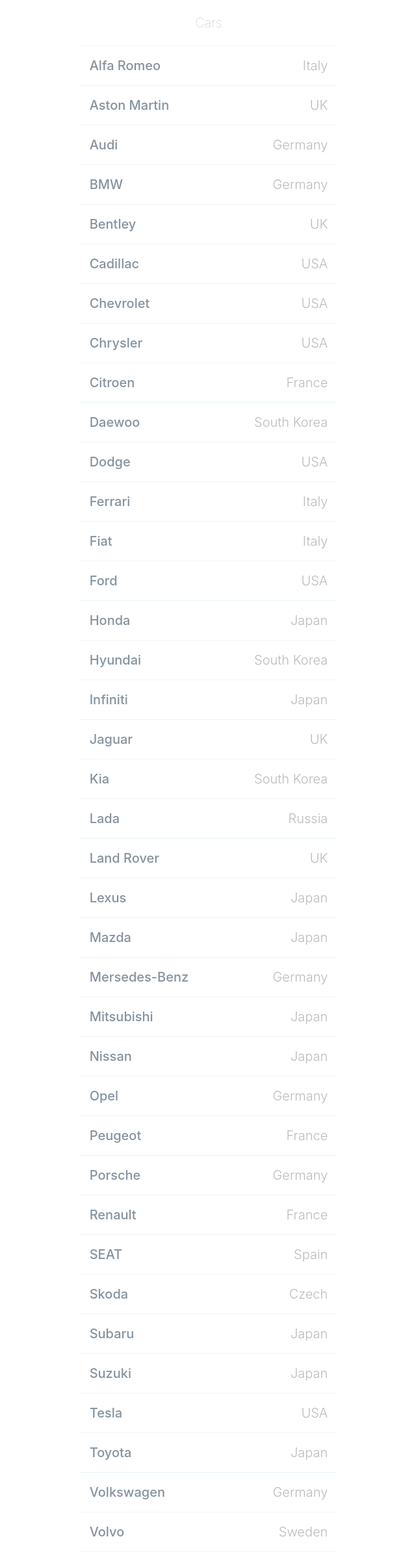
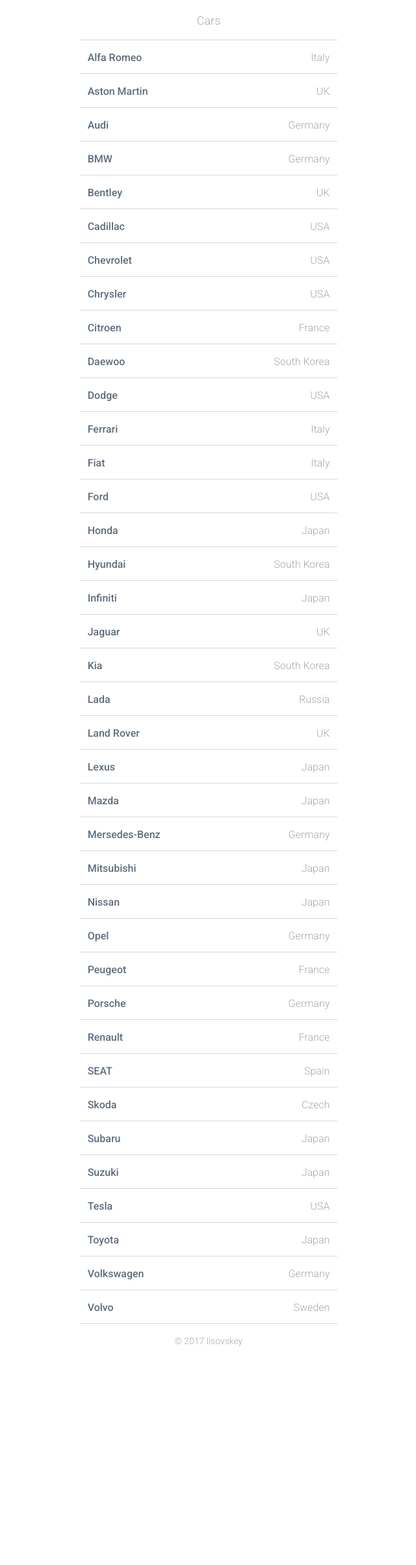
Before and after one commit to lisovskey/vehiclach, a Django app: page / in a window 1280 px wide. Shown: the whole page at 65% size, without its empty margins (319-959 px from the left). After the commit the page ends 2072 px from the top, so only its background shows below. Run offline with Django 3.2, Linux system fonts and the light colour scheme; data comes from the database, SQL or seed files in the repository; both versions use the stored data as it was after the commit; some libraries are stand-ins or nearby versions.

Commit message:
new autos, copyright, google search

```diff
--- a/engine/admin.py
+++ b/engine/admin.py
@@ -1,3 +1,7 @@
+'''
+Admin control
+'''
+
 from django.contrib import admin
 from .models import Mark, Model, Evo
 
--- a/engine/models.py
+++ b/engine/models.py
@@ -8,8 +8,8 @@ class Mark(models.Model):
     '''
     Mark of an auto
     '''
-    name = models.CharField("mark", unique=True, max_length=12)
-    country = models.CharField("country", max_length=12)
+    name = models.CharField("mark", unique=True, max_length=14)
+    country = models.CharField("country", max_length=14)
 
     def __str__(self):
         return self.name
@@ -22,7 +22,7 @@ class Model(models.Model):
     '''
     Model of an auto
     '''
-    name = models.CharField("model", max_length=12)
+    name = models.CharField("model", max_length=14)
     kind = models.CharField("kind", max_length=1)
     mark = models.ForeignKey(Mark)
 
@@ -37,7 +37,7 @@ class Evo(models.Model):
     '''
     Evolution of Model of an auto
     '''
-    name = models.CharField("evo", max_length=12)
+    name = models.CharField("evo", max_length=14)
     year = models.IntegerField("year")
     model = models.ForeignKey(Model)
 
--- a/engine/static/style.css
+++ b/engine/static/style.css
@@ -1,19 +1,22 @@
+@import url('https://fonts.googleapis.com/css?family=Roboto:300,500');
+
 :root {
-    --link-color: #85929E;
-    --hover-color: #EBF5FB;
-    --text-color: #888888;
-    --desc-color: #bbbbbb;
+    --link-color: #5D6D7E;
+    --hover-color: #D5D8DC;
+    --text-color: #777777;
+    --desc-color: #aaaaaa;
     --bg-color: #ffffff;
 }
 
-html {
-    font-size: 20px;
+body {
+    font-size: 16px;
+    font-family: 'Roboto', monospace;
     background-color: var(--bg-color);
 }
 
 a, m {
     padding: 8px;
-    padding-top: 1px;
+    padding-top: 5px;
     padding-bottom: 4px;
 }
 
@@ -28,49 +31,62 @@ a:link, a:hover, a:active, a:visited, a:focus {
     color: var(--link-color);
 }
 
-a:active, tr.link:active {
+a:active, table.table tr.link:active {
     background-color: var(--link-color);
     transition: .05s ease;
 }
 
-.table td {
+table.table td {
+    padding-top: 15px;
     border-top: 1px solid var(--hover-color);
     border-bottom: 1px solid var(--hover-color);
 }
 
-.table td.obj {
+table.table td.obj {
     font-weight: 500;
     color: var(--text-color);
 }
 
-.table td.obj.link {
+table.table td.obj.link {
     color: var(--link-color);
 }
 
-.table td.desc {
+table.table td.desc {
     font-weight: 300;
     color: var(--desc-color);
     text-align: right;
 }
 
-.table td.link {
+table.table td.link {
     transition: .5s ease .5s;
 }
 
-tr:active td.obj.link, a:active {
+table.table tr:active td.obj.link, a:active {
     color: var(--bg-color);
     transition: none;
 }
 
-tr:active td.desc.link {
+table.table tr:active td.desc.link {
     opacity: 0;
     transition: none;
 }
 
 p.text-center {
-    margin-top: 1em;
-    font-weight: 100;
+    font-weight: 300;
     color: var(--desc-color);
+}
+
+nav {
+    font-size: 18px;
+    padding-top: 1em;
+}
+
+section {
+    min-height: calc(100vh - 6.8em);
+}
+
+footer {
+    font-size: 14px;
 }
 
 .error {
--- a/engine/templates/engine/base.html
+++ b/engine/templates/engine/base.html
@@ -11,13 +11,19 @@
     </head>
     <body>
 
-        <div class="container-fluid">
+        <nav>{% block navigation %}{% endblock %}</nav>
+
+        <section class="container-fluid">
             <div class="row justify-content-sm-center">
-                <div class="col-xs-10 col-sm-8 col-md-6 col-lg-4">
+                <div class="col-sm-9 col-md-7 col-lg-5 col-xl-4">
                     {% block content %}{% endblock %}
                 </div>
             </div>
-        </div>
+        </section>
+
+        <footer>
+            <p class="text-center">© 2017 lisovskey</p>
+        </footer>
 
         {% include 'bootstrap.html' %}
 
--- a/engine/templates/engine/sections/marks.html
+++ b/engine/templates/engine/sections/marks.html
@@ -4,14 +4,17 @@
     welcome again
 {% endblock %}
 
-{% block content %}
+{% block navigation %}
     <p class="text-center">
         <m>Cars</m>
     </p>
+{% endblock %}
+
+{% block content %}
     {% if marklist %}
         <table class="table"><tbody>
             {% for mark in marklist %}
-            <tr class="link" onclick="window.document.location='{% url 'engine:subindex' mark.name %}';">
+            <tr class="link" onclick="location.href='{% url 'engine:subindex' mark.name %}';">
                 <td class="obj link">{{ mark.name }}</td>
                 <td class="desc link">{{ mark.country }}</td>
             </tr>
--- a/engine/tests.py
+++ b/engine/tests.py
@@ -1,3 +1,7 @@
+'''
+Tests for the engine
+'''
+
 from django.test import TestCase
 
 # There is no any tests so far
--- a/engine/urls.py
+++ b/engine/urls.py
@@ -7,7 +7,7 @@ from . import views
 
 urlpatterns = [
     url(r'^$', views.index, name='index'),
-    url(r'^(?P<mark_name>[A-Z a-z]+)/$', views.sub_index, name='subindex'),
-    url(r'^(?P<mark_name>[A-Z a-z]+)/(?P<model_name>[A-Za-z0-9]+)/$',
+    url(r'^(?P<mark_name>[A-Z a-z_-]+)/$', views.sub_index, name='subindex'),
+    url(r'^(?P<mark_name>[A-Z a-z_-]+)/(?P<model_name>[A-Za-z0-9-]+)/$',
         views.sub_sub_index, name='subsubindex'),
 ]
--- a/engine/views.py
+++ b/engine/views.py
@@ -1,3 +1,7 @@
+'''
+Pages of different levels
+'''
+
 from django.shortcuts import render, get_list_or_404, get_object_or_404
 from .models import Mark, Model, Evo
 
--- a/vehiclach/settings.py
+++ b/vehiclach/settings.py
@@ -25,7 +25,7 @@ SECRET_KEY = 'hgh*(x1^ygo&8!teb2f+5!g=sx_0+v!t*t9ck@mn*@i)#_=xm3'
 # SECURITY WARNING: don't run with debug turned on in production!
 DEBUG = True
 
-ALLOWED_HOSTS = ['localhost', '127.0.0.1', '[::1]']
+ALLOWED_HOSTS = ['*']
 
 
 # Application definition
```
Also changed, not shown: engine/forms.py (added, +7 -0 lines), engine/templates/engine/sections/evos.html (+5 -2 lines), engine/templates/engine/sections/models.html (+5 -2 lines), db.sqlite3.
